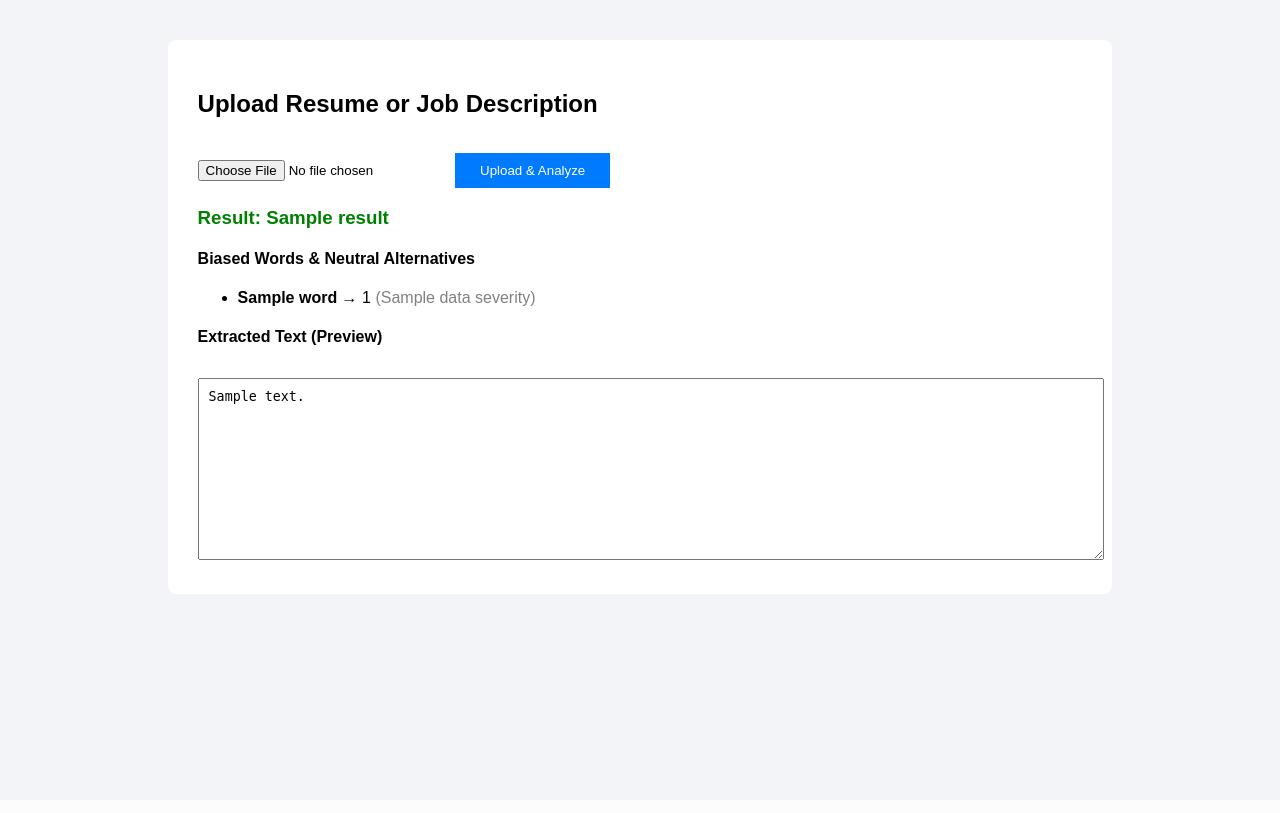
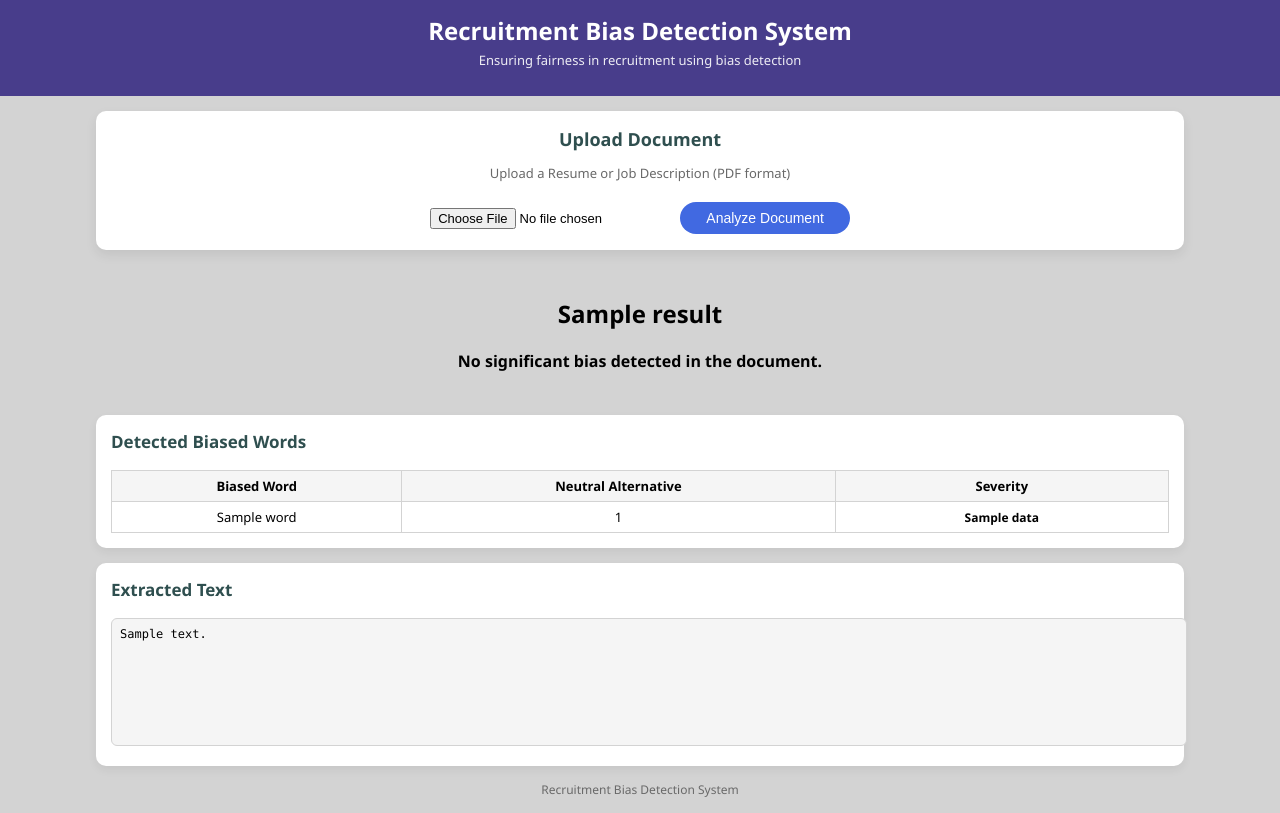
Before and after one commit to deveshg2004/bias-detection-hiring-ml, a Flask app: template templates/index.html in a window 1280 px wide. Before the commit the page ends 560 px from the top, so only its background shows below. Run offline with Flask 3, Linux system fonts and the light colour scheme; the template is opened without the code that fills it: most values are stand-ins (such as "Sample title", 1, 10 or a date in 2020); parts of the project's set-up code (start-up, migrations or seed data) failed here and were passed over.

Commit message:
modified UI

```diff
--- a/static/style.css
+++ b/static/style.css
@@ -1,41 +1,164 @@
 body {
-    font-family: Arial, sans-serif;
-    background-color: #f2f4f7;
+    font-family: "Segoe UI", Tahoma, sans-serif;
+    background: lightgray;
+    margin: 0;
+    padding: 0;
 }
 
-.container {
-    background: white;
-    width: 70%;
-    margin: auto;
-    margin-top: 40px;
-    padding: 30px;
-    border-radius: 8px;
+/* Header */
+.header {
+    background-color: darkslateblue;
+    color: white;
+    padding: 14px;
+    text-align: center;
 }
 
-textarea {
+.header h1 {
+    margin: 0;
+    font-size: 24px;
+}
+
+.header p {
+    margin-top: 4px;
+    font-size: 13px;
+    opacity: 0.9;
+}
+
+/* Main container */
+.container {
+    width: 85%;
+    margin: 15px auto;
+}
+
+/* Upload card */
+.upload-card {
+    background: white;
+    padding: 16px;
+    border-radius: 10px;
+    text-align: center;
+    box-shadow: 0 5px 12px rgba(0,0,0,0.08);
+}
+
+.upload-card h2 {
+    margin: 0;
+    font-size: 18px;
+    color: darkslategray;
+}
+
+.subtitle {
+    color: dimgray;
+    font-size: 13px;
+    margin-bottom: 10px;
+}
+
+input[type="file"] {
+    font-size: 13px;
+}
+
+button {
+    margin-top: 10px;
+    padding: 8px 26px;
+    background-color: royalblue;
+    color: white;
+    border: none;
+    border-radius: 20px;
+    cursor: pointer;
+    font-size: 14px;
+}
+
+button:hover {
+    background-color: mediumblue;
+}
+
+/* Result box */
+.result-box {
+    margin: 15px 0;
+    padding: 12px;
+    border-radius: 8px;
+    text-align: center;
+    font-size: 16px;
+    font-weight: bold;
+}
+
+.result-box.biased {
+    background-color: mistyrose;
+    color: darkred;
+}
+
+.result-text {
+    font-size: 13px;
+    margin-top: 4px;
+}
+
+/* Sections */
+.section {
+    margin-top: 15px;
+    background: white;
+    padding: 15px;
+    border-radius: 10px;
+    box-shadow: 0 4px 10px rgba(0,0,0,0.06);
+}
+
+.section h3 {
+    margin-top: 0;
+    font-size: 17px;
+    color: darkslategray;
+}
+
+/* Table */
+table {
     width: 100%;
-    height: 160px;
-    padding: 10px;
+    border-collapse: collapse;
     margin-top: 10px;
 }
 
-input[type="file"] {
-    margin-top: 10px;
+table th, table td {
+    border: 1px solid lightgray;
+    padding: 6px;
+    font-size: 13px;
+    text-align: center;
 }
 
-button {
-    margin-top: 15px;
-    padding: 10px 25px;
-    background-color: #007BFF;
-    color: white;
-    border: none;
-    cursor: pointer;
+table th {
+    background-color: whitesmoke;
+    font-weight: bold;
 }
 
-button:hover {
-    background-color: #0056b3;
+/* Severity badges */
+.severity {
+    padding: 4px 10px;
+    border-radius: 14px;
+    font-size: 12px;
+    font-weight: bold;
 }
 
-h3 {
-    color: green;
+.severity.high {
+    background-color: firebrick;
+    color: white;
 }
+
+.severity.low {
+    background-color: darkorange;
+    color: white;
+}
+
+/* Text area */
+textarea {
+    width: 100%;
+    height: 110px;
+    padding: 8px;
+    border-radius: 6px;
+    border: 1px solid lightgray;
+    resize: none;
+    font-family: Consolas, monospace;
+    background-color: whitesmoke;
+    font-size: 12px;
+}
+
+/* Footer */
+footer {
+    text-align: center;
+    margin: 15px 0;
+    color: dimgray;
+    font-size: 12px;
+}
--- a/templates/index.html
+++ b/templates/index.html
@@ -1,35 +1,82 @@
 <!DOCTYPE html>
-<html>
+<html lang="en">
 <head>
-    <title>Bias Detection in Hiring Documents</title>
+    <meta charset="UTF-8">
+    <title>Recruitment Bias Detection System</title>
     <link rel="stylesheet" href="/static/style.css">
 </head>
 <body>
+
+<header class="header">
+    <h1>Recruitment Bias Detection System</h1>
+    <p>Ensuring fairness in recruitment using bias detection</p>
+</header>
+
 <div class="container">
-    <h2>Upload Resume or Job Description</h2>
 
-    <form method="POST" enctype="multipart/form-data">
-        <input type="file" name="pdf_file" accept=".pdf" required>
-        <button type="submit">Upload & Analyze</button>
-    </form>
+    <div class="upload-card">
+        <h2>Upload Document</h2>
+        <p class="subtitle">Upload a Resume or Job Description (PDF format)</p>
+
+        <form method="POST" enctype="multipart/form-data">
+            <input type="file" name="pdf_file" accept=".pdf" required>
+            <button type="submit">Analyze Document</button>
+        </form>
+    </div>
+
     {% if result %}
-        <h3>Result: {{ result }}</h3>
+        <div class="result-box {{ result|lower }}">
+            <h2>{{ result }}</h2>
+            <p>
+                {% if result == "Biased" %}
+                    Bias-related terms were detected in the document.
+                {% else %}
+                    No significant bias detected in the document.
+                {% endif %}
+            </p>
+        </div>
     {% endif %}
+
     {% if found_words %}
-        <h4>Biased Words & Neutral Alternatives</h4>
-        <ul>
-            {% for word, data in found_words.items() %}
-                <li>
-                    <b>{{ word }}</b> → {{ data[0] }}
-                    <span style="color: gray;">({{ data[1] }} severity)</span>
-                </li>
-            {% endfor %}
-        </ul>
+        <div class="section">
+            <h3>Detected Biased Words</h3>
+            <table>
+                <thead>
+                    <tr>
+                        <th>Biased Word</th>
+                        <th>Neutral Alternative</th>
+                        <th>Severity</th>
+                    </tr>
+                </thead>
+                <tbody>
+                {% for word, data in found_words.items() %}
+                    <tr>
+                        <td>{{ word }}</td>
+                        <td>{{ data[0] }}</td>
+                        <td>
+                            <span class="severity {{ data[1] }}">
+                                {{ data[1]|capitalize }}
+                            </span>
+                        </td>
+                    </tr>
+                {% endfor %}
+                </tbody>
+            </table>
+        </div>
     {% endif %}
+
     {% if extracted_text %}
-        <h4>Extracted Text (Preview)</h4>
-        <textarea readonly>{{ extracted_text[:1000] }}</textarea>
+        <div class="section">
+            <h3>Extracted Text</h3>
+            <textarea readonly>{{ extracted_text[:1500] }}</textarea>
+        </div>
     {% endif %}
+
 </div>
+
+<footer>
+    <p>Recruitment Bias Detection System</p>
+</footer>
+
 </body>
 </html>
```
Also changed, not shown: train_model.py (+30 -6 lines), 4 other files.
